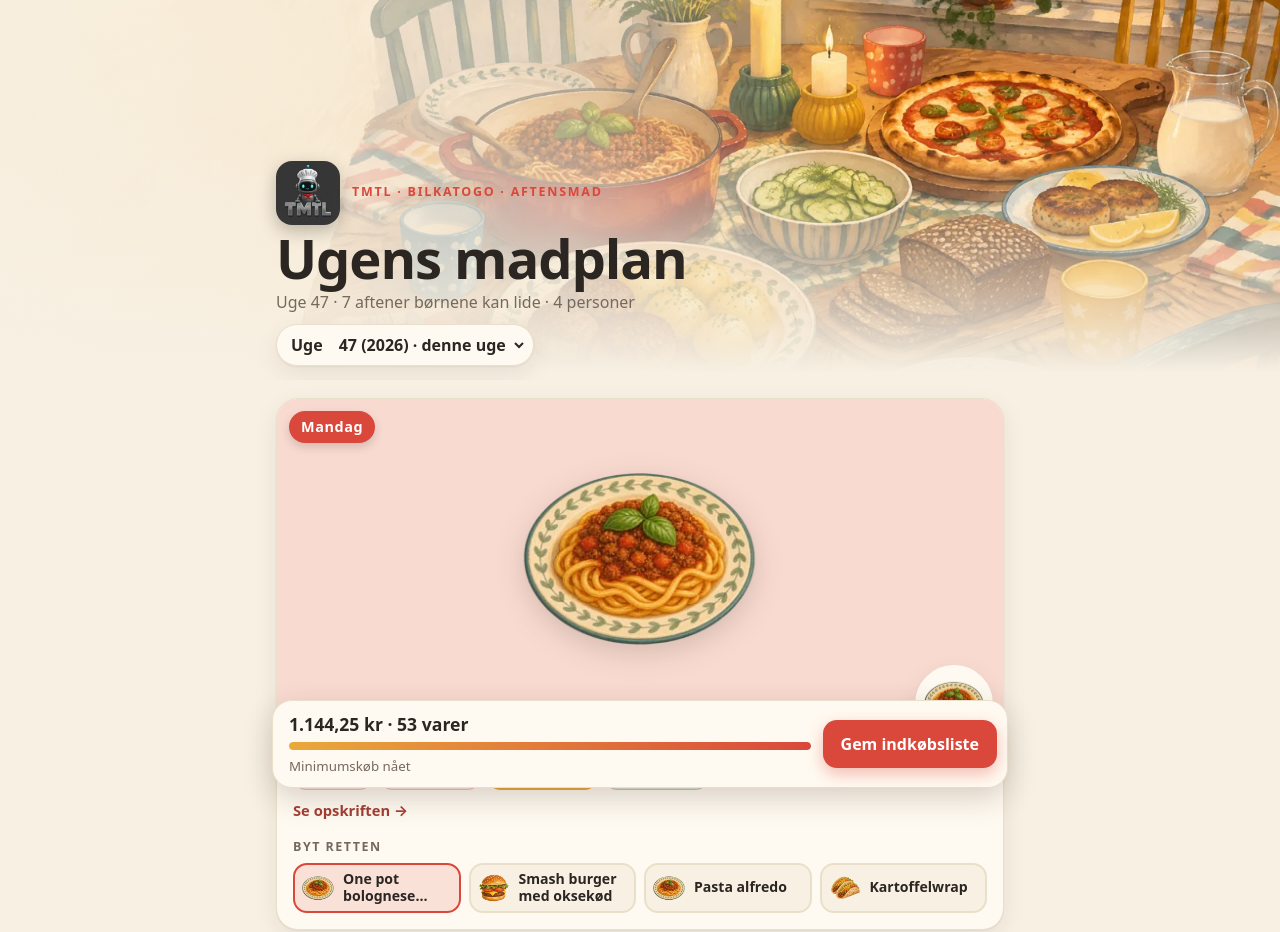
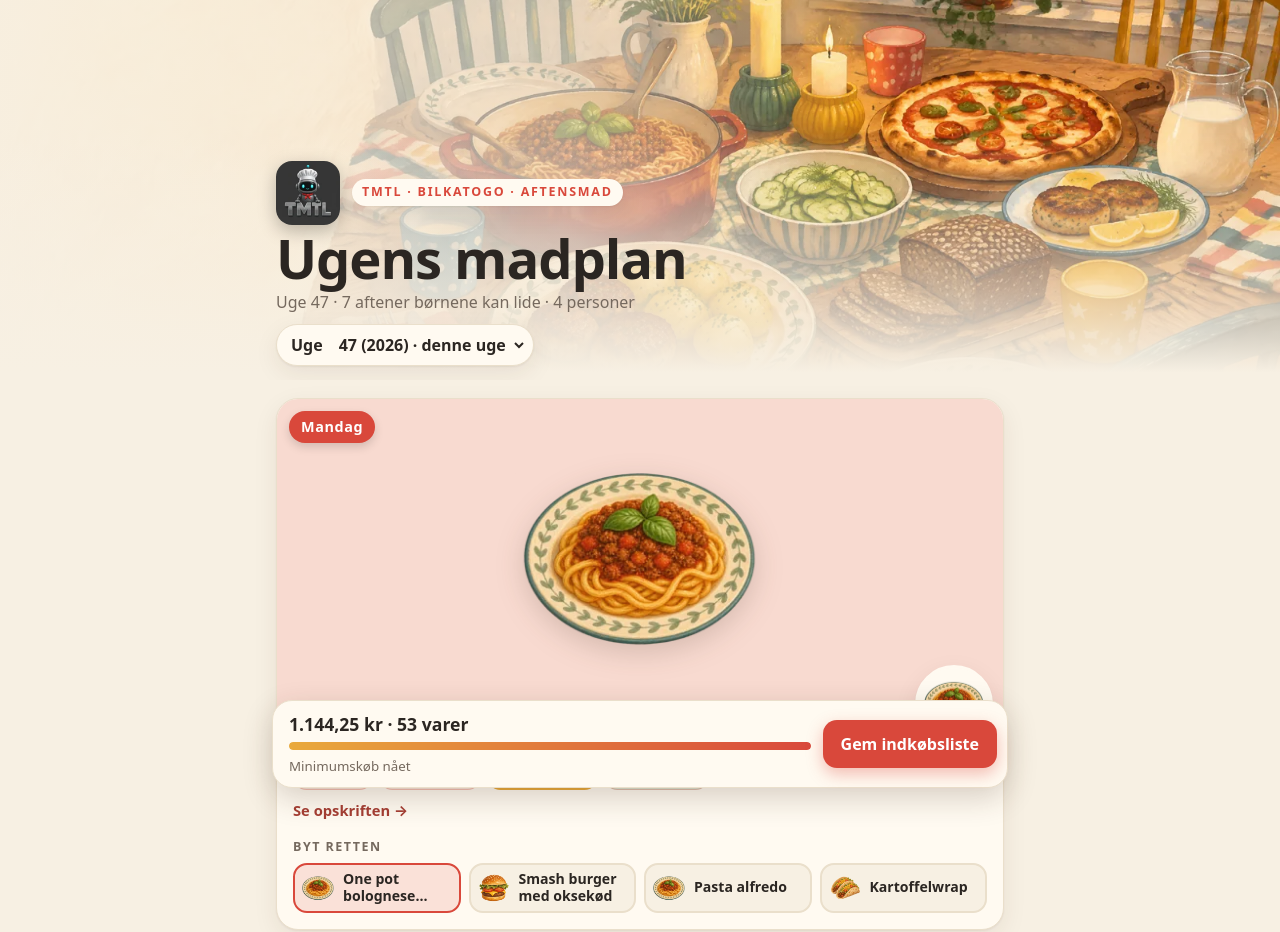
Before and after one commit to thormtl/tmtl_meal_planner, a plain HTML site: page docs/index.html in a window 1280 px wide. Shown: the top 932 px of the page. Drawn offline with Linux system fonts and the light colour scheme.

Commit message:
Readable brand label over the header art

```diff
--- a/docs/style.css
+++ b/docs/style.css
@@ -27,6 +27,7 @@ h1, h2, h3, .eyebrow, #total, button { font-family: var(--round); }
 }
 .hero-text { position: relative; z-index: 1; width: 100%; max-width: 760px; margin: 0 auto; padding: 72px 16px 14px; }
 .brand { display: flex; align-items: center; gap: 12px; margin-bottom: 6px; }
+.brand .eyebrow { background: var(--paper); padding: 4px 10px; border-radius: 999px; box-shadow: var(--shadow); }
 .brand img { width: 64px; height: 64px; border-radius: 16px; box-shadow: 0 6px 18px rgba(0,0,0,.25); flex: none; }
 .eyebrow { margin: 0; text-transform: uppercase; letter-spacing: .14em; font-size: .78rem; font-weight: 700; color: var(--tomato); }
 .hero h1 { margin: 2px 0 4px; font-size: clamp(2.2rem, 8vw, 3.4rem); line-height: 1.02; letter-spacing: -.02em; font-weight: 800; }
```
